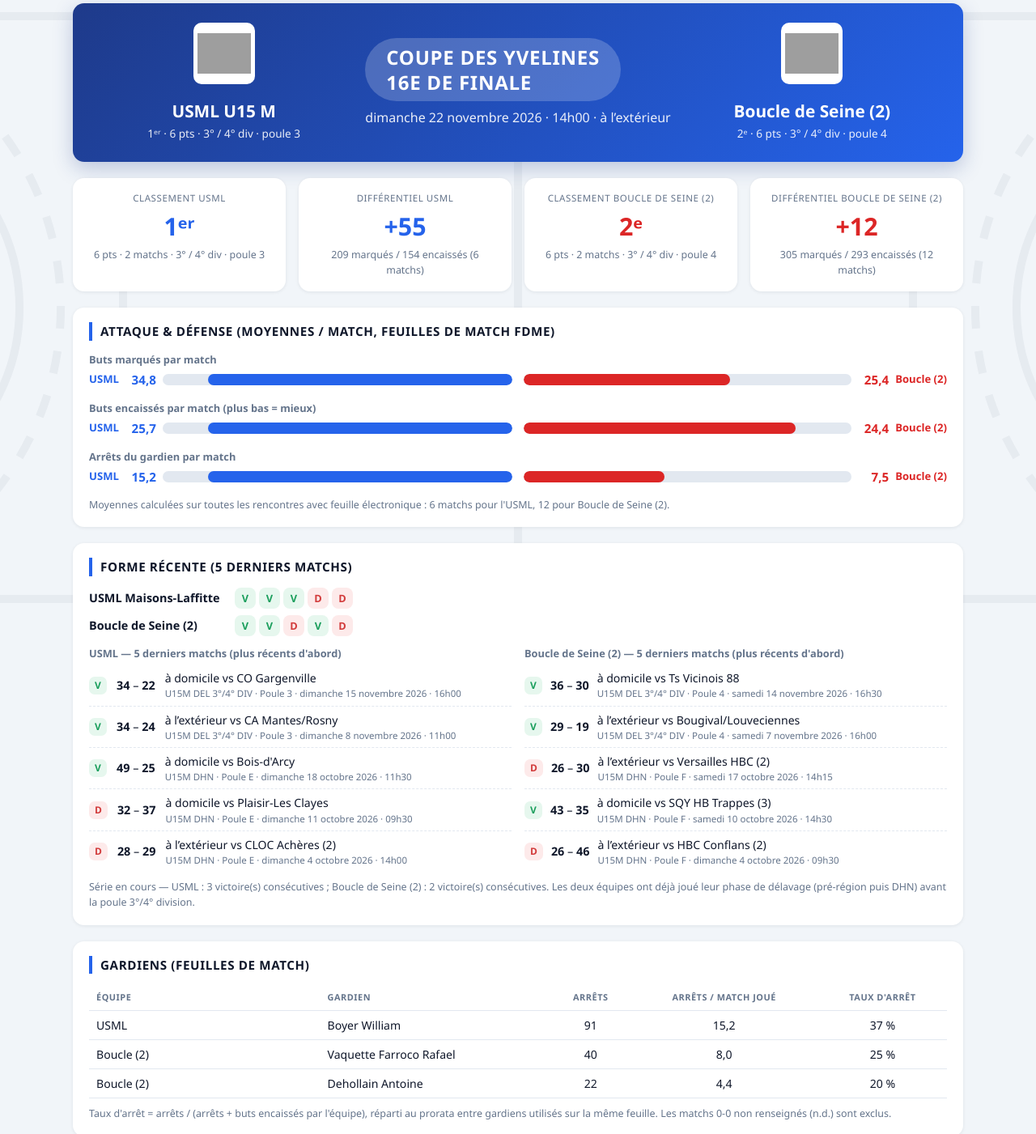
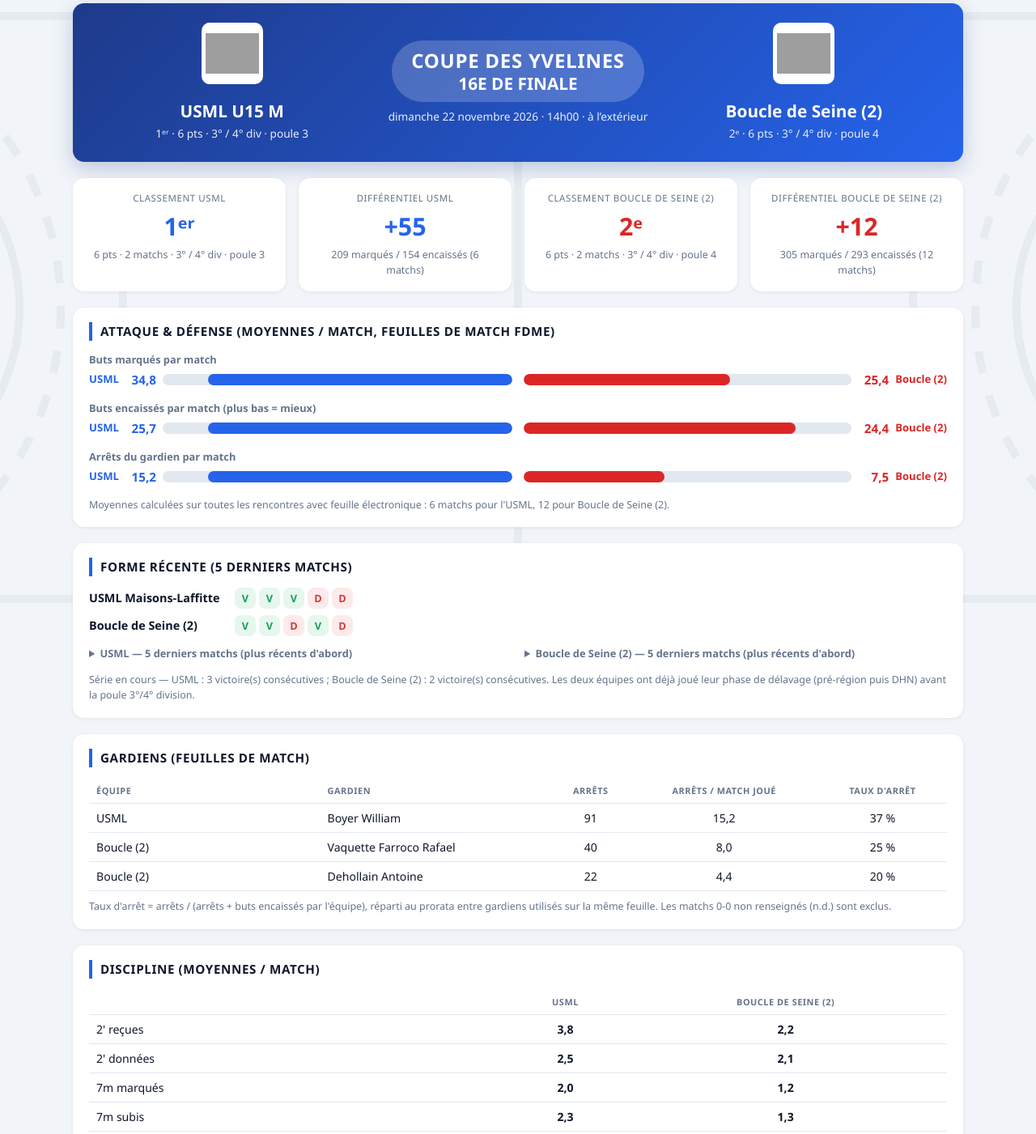
Before and after one commit to AlfRal-dev/U15Masc, a plain HTML site: page index.html in a window 1280 px wide. Shown: the part 20-1421 px from the top of the page at 81% size. Drawn offline with Linux system fonts and the light colour scheme; grey boxes are pictures that could not be loaded.

Commit message:
Zone titre centrée élargie, ligne 2 plus petite, date réduite, discipline raccourcie sans avertissements, liste des 5 derniers matchs dépliable

```diff
--- a/index.html
+++ b/index.html
@@ -23,8 +23,11 @@ header.hero{background:linear-gradient(135deg,#1e3a8a,#2563eb);color:#fff;border
 .team .tinfo{font-size:.85rem;color:rgba(255,255,255,.9)}
 .team .logo{width:76px;height:76px;object-fit:contain;background:#fff;border-radius:10px;padding:5px;margin-bottom:10px}
 .vs{background:rgba(255,255,255,.15);border-radius:999px;padding:10px 18px;font-weight:700;font-size:1.1rem}
-.match-meta{text-align:center;font-size:1rem;color:rgba(255,255,255,.9);margin-top:2px}
-.match-tag{display:inline-block;background:rgba(255,255,255,.2);border-radius:999px;padding:8px 26px;font-size:1.5rem;line-height:1.3;text-transform:uppercase;letter-spacing:.03em;font-weight:800;margin-bottom:6px}
+.fight{flex:1;min-width:180px;display:flex;flex-direction:column;align-items:center;justify-content:center}
+.match-meta{text-align:center;font-size:.85rem;color:rgba(255,255,255,.9);margin-top:2px}
+.match-tag{display:flex;flex-direction:column;align-items:center;justify-content:center;text-align:center;background:rgba(255,255,255,.2);border-radius:999px;padding:10px 24px;text-transform:uppercase;font-weight:800;margin-bottom:6px}
+.mt1{font-size:1.5rem;line-height:1.25;letter-spacing:.03em}
+.mt2{font-size:1.3rem;line-height:1.25}
 .kpis{display:grid;grid-template-columns:repeat(auto-fit,minmax(200px,1fr));gap:16px;margin-bottom:20px}
 .kpi{background:var(--card);border-radius:var(--radius);padding:16px 18px;box-shadow:0 1px 4px rgba(15,23,42,.08);text-align:center}
 .kpi .label{font-size:.72rem;color:var(--ink-soft);text-transform:uppercase;letter-spacing:.05em}
@@ -39,6 +42,7 @@ header.hero{background:linear-gradient(135deg,#1e3a8a,#2563eb);color:#fff;border
 /* comparaison attaque/défense */
 .metric{margin-bottom:14px}
 .mlabel{font-size:.8rem;font-weight:600;color:var(--ink-soft);margin-bottom:4px}
+summary.mlabel{cursor:pointer}
 .comp{display:grid;grid-template-columns:1fr 1fr;gap:14px;align-items:center}
 .comp .side{display:flex;align-items:center;gap:8px}
 .comp .side.rev{flex-direction:row-reverse}
@@ -127,8 +131,8 @@ footer a{color:var(--nous)}
       <h2>USML U15 M</h2>
       <div class="tinfo">1ᵉʳ · 6 pts · 3° / 4° div · poule 3</div>
     </div>
-    <div>
-      <div class="match-tag">Coupe des Yvelines<br>16e de finale</div>
+    <div class="fight">
+      <div class="match-tag"><span class="mt1">Coupe des Yvelines</span><span class="mt2">16e de finale</span></div>
       <div class="match-meta">dimanche 22 novembre 2026 · 14h00 · à l’extérieur</div>
     </div>
     <div class="team">
@@ -156,16 +160,18 @@ footer a{color:var(--nous)}
     <div class="formrow"><span class="who">USML Maisons-Laffitte</span><span class="formseries"><span class="form f-v">V</span><span class="form f-v">V</span><span class="form f-v">V</span><span class="form f-d">D</span><span class="form f-d">D</span></span></div>
     <div class="formrow"><span class="who">Boucle de Seine (2)</span><span class="formseries"><span class="form f-v">V</span><span class="form f-v">V</span><span class="form f-d">D</span><span class="form f-v">V</span><span class="form f-d">D</span></span></div>
     <div class="grid2" style="margin-top:12px">
-      <div>
-        <div class="mlabel">USML — 5 derniers matchs (plus récents d'abord)</div>
+      <details>
+        <summary class="mlabel">USML — 5 derniers matchs (plus récents d'abord)</summary>
         <ul class="plist" style="list-style:none">
 <li class="resline"><span class="badge badge-v">V</span><span class="scoreline"><strong>34</strong> – <strong>22</strong></span><span class="vs2">à domicile vs CO Gargenville<em class="meta">U15M DEL 3°/4° DIV · Poule 3 · dimanche 15 novembre 2026 · 16h00</em></span></li><li class="resline"><span class="badge badge-v">V</span><span class="scoreline"><strong>34</strong> – <strong>24</strong></span><span class="vs2">à l’extérieur vs CA Mantes/Rosny<em class="meta">U15M DEL 3°/4° DIV · Poule 3 · dimanche 8 novembre 2026 · 11h00</em></span></li><li class="resline"><span class="badge badge-v">V</span><span class="scoreline"><strong>49</strong> – <strong>25</strong></span><span class="vs2">à domicile vs Bois-d'Arcy<em class="meta">U15M DHN · Poule E · dimanche 18 octobre 2026 · 11h30</em></span></li><li class="resline"><span class="badge badge-d">D</span><span class="scoreline"><strong>32</strong> – <strong>37</strong></span><span class="vs2">à domicile vs Plaisir-Les Clayes<em class="meta">U15M DHN · Poule E · dimanche 11 octobre 2026 · 09h30</em></span></li><li class="resline"><span class="badge badge-d">D</span><span class="scoreline"><strong>28</strong> – <strong>29</strong></span><span class="vs2">à l’extérieur vs CLOC Achères (2)<em class="meta">U15M DHN · Poule E · dimanche 4 octobre 2026 · 14h00</em></span></li>
         </ul>
-      </div>
-      <div>
-        <div class="mlabel">Boucle de Seine (2) — 5 derniers matchs (plus récents d'abord)</div>
+      </details>
+      <details>
+        <summary class="mlabel">Boucle de Seine (2) — 5 derniers matchs (plus récents d'abord)</summary>
+        <ul class="plist" style="list-style:none">
 <li class="resline"><span class="badge badge-v">V</span><span class="scoreline"><strong>36</strong> – <strong>30</strong></span><span class="vs2">à domicile vs Ts Vicinois 88<em class="meta">U15M DEL 3°/4° DIV · Poule 4 · samedi 14 novembre 2026 · 16h30</em></span></li><li class="resline"><span class="badge badge-v">V</span><span class="scoreline"><strong>29</strong> – <strong>19</strong></span><span class="vs2">à l’extérieur vs Bougival/Louveciennes<em class="meta">U15M DEL 3°/4° DIV · Poule 4 · samedi 7 novembre 2026 · 16h00</em></span></li><li class="resline"><span class="badge badge-d">D</span><span class="scoreline"><strong>26</strong> – <strong>30</strong></span><span class="vs2">à l’extérieur vs Versailles HBC (2)<em class="meta">U15M DHN · Poule F · samedi 17 octobre 2026 · 14h15</em></span></li><li class="resline"><span class="badge badge-v">V</span><span class="scoreline"><strong>43</strong> – <strong>35</strong></span><span class="vs2">à domicile vs SQY HB Trappes (3)<em class="meta">U15M DHN · Poule F · samedi 10 octobre 2026 · 14h30</em></span></li><li class="resline"><span class="badge badge-d">D</span><span class="scoreline"><strong>26</strong> – <strong>46</strong></span><span class="vs2">à l’extérieur vs HBC Conflans (2)<em class="meta">U15M DHN · Poule F · dimanche 4 octobre 2026 · 09h30</em></span></li>
-      </div>
+        </ul>
+      </details>
     </div>
     <p class="note">Série en cours — USML : 3 victoire(s) consécutives ; Boucle de Seine (2) : 2 victoire(s) consécutives. Les deux équipes ont déjà joué leur phase de délavage (pré-région puis DHN) avant la poule 3°/4° division.</p>
   </section>
@@ -189,7 +195,7 @@ footer a{color:var(--nous)}
     <table>
       <thead><tr><th class="team-h">&nbsp;</th><th>USML</th><th>Boucle de Seine (2)</th></tr></thead>
       <tbody>
-<tr><td class="team">2' reçues / match</td><td><b>3,8</b></td><td><b>2,2</b></td></tr><tr><td class="team">2' données / match</td><td><b>2,5</b></td><td><b>2,1</b></td></tr><tr><td class="team">Buts sur 7 m marqués / match</td><td><b>2,0</b></td><td><b>1,2</b></td></tr><tr><td class="team">Buts sur 7 m subis / match</td><td><b>2,3</b></td><td><b>1,3</b></td></tr><tr><td class="team">Avertissements / match</td><td><b>0,5</b></td><td><b>1,0</b></td></tr>
+<tr><td class="team">2' reçues</td><td><b>3,8</b></td><td><b>2,2</b></td></tr><tr><td class="team">2' données</td><td><b>2,5</b></td><td><b>2,1</b></td></tr><tr><td class="team">7m marqués</td><td><b>2,0</b></td><td><b>1,2</b></td></tr><tr><td class="team">7m subis</td><td><b>2,3</b></td><td><b>1,3</b></td></tr>
       </tbody>
     </table>
     </div>
```
Also changed, not shown: tools/template.html (+16 -10 lines), 1 other file.
